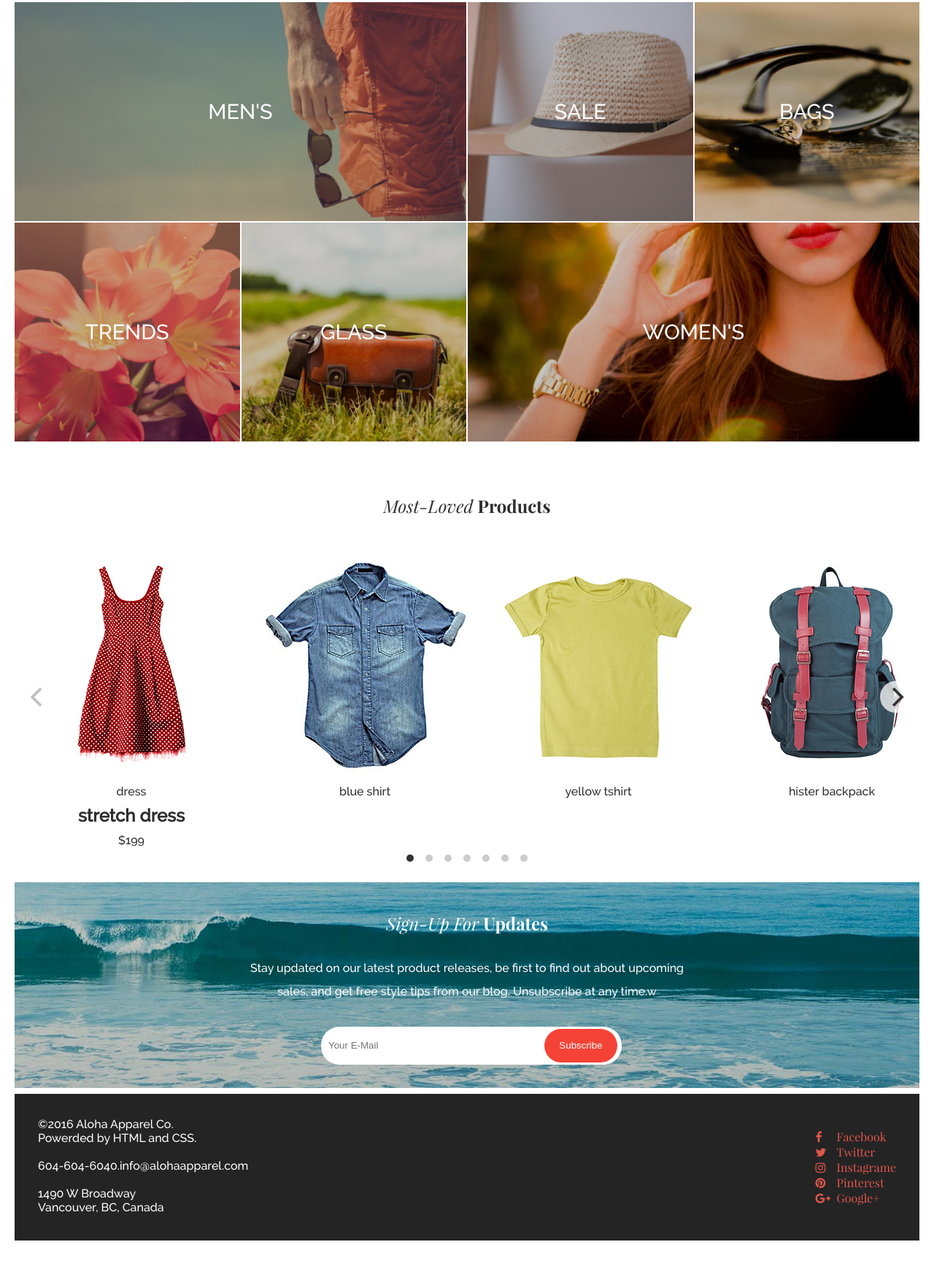
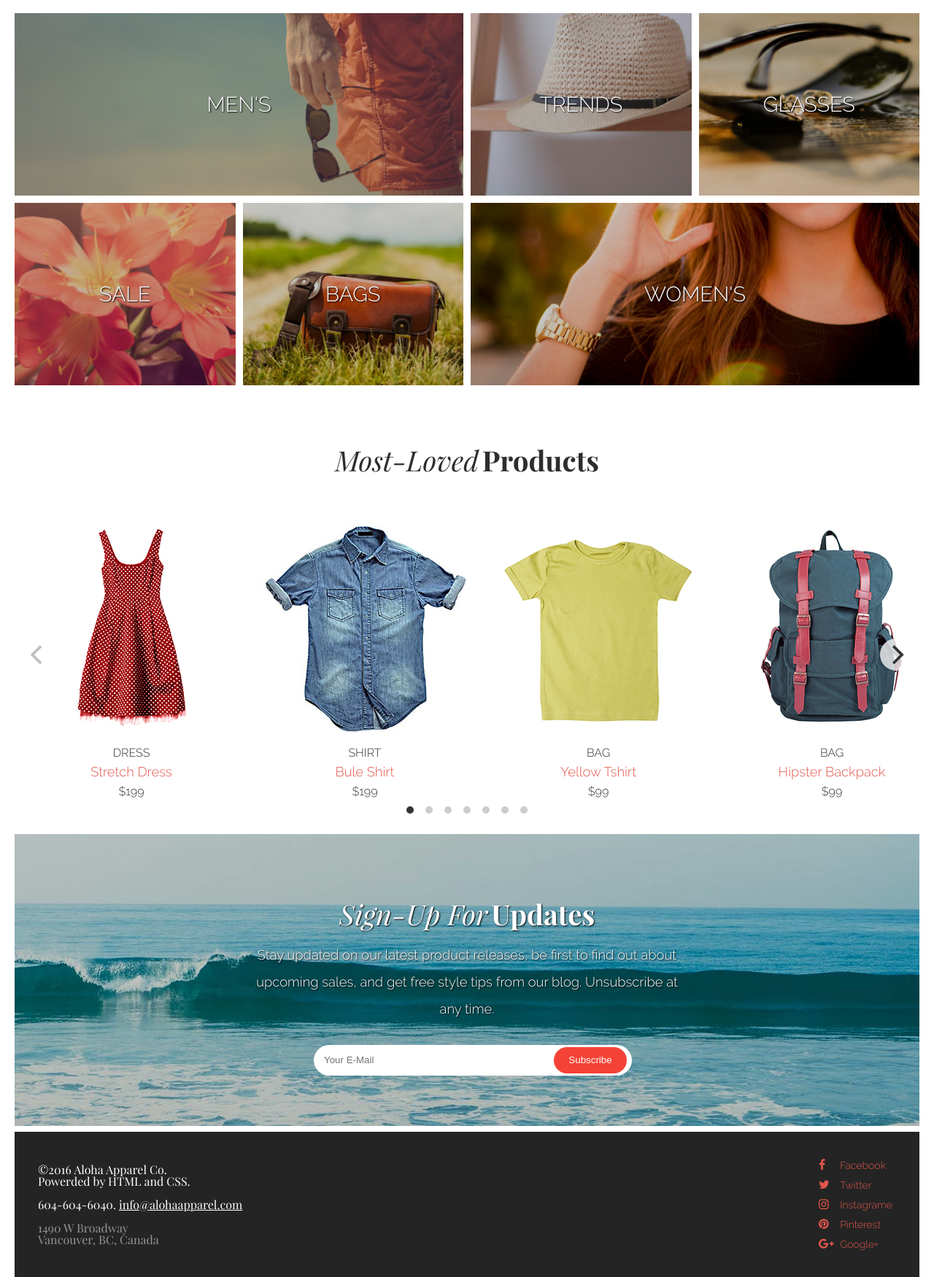
Before and after one commit to sslnyx/aloha-project, a plain HTML site: page index.html in a window 1280 px wide. Shown: the part 681-2431 px from the top of the page at 73% size. Before the commit the page ends 2381 px from the top, so only its background shows below. Drawn offline with nearby package versions, Linux system fonts and the light colour scheme.

Commit message:
edit readme, finalized text, font and links, bug fixed for button reacting on flickity, finzalized tittle and paragraph position.

```diff
--- a/fonts/stylesheet.css
+++ b/fonts/stylesheet.css
@@ -93,7 +93,7 @@ html {
     font-size: 14px;
  }
 
- .container h1 {
+ .container h1, #footer p {
     font-family: 'Playfair Display', Arial, sans-serif;
 }
 
@@ -101,6 +101,7 @@ html {
 span {
     font-family: 'Playfair Display', Arial, sans-serif;
     text-transform: capitalize;
+    font-size: 2.4rem;
   }
 
 .italic {
@@ -112,10 +113,17 @@ span {
     font-weight: bold;
 }
 
+.contact span {
+    font-family: 'Raleway', Arial, sans-serif;
+    font-size: 14px;
+}
+
+
 @media screen and (min-width: 480px) {
 html {
     font-family: 'Raleway', Arial, sans-serif;
     font-size: 16px;
+    font-weight: 300;
  }
 
 }
--- a/index.html
+++ b/index.html
@@ -6,6 +6,7 @@
   <meta name="viewport" content="width=device-width, initial-scale=1.0">
   <meta http-equiv="X-UA-Compatible" content="ie=edge">
 
+  <link rel="stylesheet" href="https://cdnjs.cloudflare.com/ajax/libs/meyer-reset/2.0/reset.min.css">
   <link rel="stylesheet" href="font-awesome/css/font-awesome.min.css">
   <link rel="stylesheet" href="fonts/stylesheet.css">
   <link rel="stylesheet" href="https://unpkg.com/flickity@2/dist/flickity.min.css">
@@ -22,13 +23,17 @@
 
     <ul>
       <li>
-        <a href="#">about</a>
+        <a href="#slogon">about</a>
       </li>
       <li>
-        <a href="#">shop</a>
+        <a href="#flexbox">shop</a>
       </li>
-      <li>featured</li>
-      <li>updates</li>
+      <li>
+        <a href="#products">featured</a>
+      </li>
+      <li>
+        <a href="#sign-up">updates</a>
+      </li>
     </ul>
 
     <div class="cart">
@@ -70,12 +75,12 @@
 
     <div class="catagories">
       <!-- flex box -->
-      <div class="item">men's</div>
-      <div class="item">sale</div>
-      <div class="item">bags</div>
-      <div class="item">trends</div>
-      <div class="item">glass</div>
-      <div class="item">women's</div>
+      <div class="item"><a class="item1" href="#">men's</a></div>
+      <div class="item"><a class="item1" href="#">trends</a></div>
+      <div class="item"><a class="item1" href="#">glasses</a></div>
+      <div class="item"><a class="item1" href="#">sale</a></div>
+      <div class="item"><a class="item1" href="#">bags</a></div>
+      <div class="item"><a class="item1" href="#">women's</a></div>
 
     </div>
 
@@ -93,33 +98,45 @@
     <div class="carousel">
       <div class="carousel-cell">
         <img src="images/checked-stretch-dress.jpg">
-        <p>dress</p>
+        <p class="icatagorie">dress</p>
         <h1>stretch dress</h1>
         <p>$199</p>
       </div>
       <div class="carousel-cell">
         <img src="images/cotton-blue-shirt.jpg">
-        <p>blue shirt</p>
+        <p class="icatagorie">shirt</p>
+        <h1>bule shirt</h1>
+        <p>$199</p>
       </div>
       <div class="carousel-cell">
         <img src="images/cotton-yellow-tshirt.jpg">
-        <p>yellow tshirt</p>
+        <p class="icatagorie">bag</p>
+        <h1>yellow tshirt</h1>
+        <p>$99</p>
       </div>
       <div class="carousel-cell">
         <img src="images/blue-hipster-backpack.jpg">
-        <p>hister backpack</p>
+        <p class="icatagorie">bag</p>
+        <h1>hipster backpack</h1>
+        <p>$99</p>
       </div>
       <div class="carousel-cell">
         <img src="images/blue-silk-dress.jpg">
-        <p>silk dress</p>
+        <p class="icatagorie">dress</p>
+        <h1>silk dress</h1>
+        <p>$99</p>
       </div>
       <div class="carousel-cell">
         <img src="images/pink-dotted-dress.jpg">
-        <p>dotted dress</p>
+        <p class="icatagorie">dress</p>
+        <h1>dotted dress</h1>
+        <p>$99</p>
       </div>
       <div class="carousel-cell">
         <img src="images/stretch-knit-dress.jpg">
-        <p>knit dress</p>
+        <p class="icatagorie">dress</p>
+        <h1>knit dress</h1>
+        <p>$99</p>
       </div>
     </div>
   </section>
@@ -133,57 +150,64 @@
         <span class="bold">Updates</span>
       </h1>
       <p>Stay updated on our latest product releases, be first to find out about upcoming sales, and get free style tips from
-        our blog. Unsubscribe at any time.w
+        our blog. Unsubscribe at any time.
       </p>
+
+
+      <div class="submitButton">
+        <form action="index.html">
+          <input class='email' type="email" placeholder="your e-mail">
+          <button class="sbutton" type="submit">Subscribe</button>
+        </form>
+      </div>
     </div>
 
-    <div class="submitButton">
-      <form action="index.html">
-        <input class='email' type="email" placeholder="your e-mail">
-        <button type="submit">Subscribe</button>
-      </form>
 
-    </div>
 
   </section>
 
   <section id="footer">
+    <div class="companyinfo">
     <p>©2016 Aloha Apparel Co.
       <br> Powerded by HTML and CSS.
       <br>
-      <br>604-604-6040.info@alohaapparel.com
+      <br>604-604-6040.
+      <a href="mailto:youremailaddress">info@alohaapparel.com</a>
       <br>
-      <br> 1490 W Broadway
-      <br>Vancouver, BC, Canada</p>
+      <div class="adress">
+      <p><br>1490 W Broadway</p>
+      <p>Vancouver, BC, Canada</p>
+      </div>
+    </div>
 
     <div class="contact">
       <ul>
         <li>
-          <a href="#">
+          <a class="contactli" href="#">
             <i class="fa fa-facebook" aria-hidden="true"></i>
             <span>facebook</span>
         </li>
         </a>
         <li>
-          <a href="#">
+          <a class="contactli" href="#">
             <i class="fa fa-twitter" aria-hidden="true"></i>
             <span>twitter</span>
         </li>
         </a>
         <li>
-          <a href="#">
+          <a class="contactli" href="#">
             <i class="fa fa-instagram" aria-hidden="true"></i>
             <span>instagrame</span>
         </li>
         </a>
         <li>
-          <a href="#">
+          <a class="contactli" href="#">
             <i class="fa fa-pinterest" aria-hidden="true"></i>
             <span>pinterest</span>
         </li>
         </a>
         <li>
-          <a href="#">
+          <a class="contactli" href="#">
             <i class="fa fa-google-plus" aria-hidden="true"></i>
             <span>google+</span>
         </li>
--- a/script.js
+++ b/script.js
@@ -48,7 +48,7 @@ $('a:link').on('click', function () {
 
 
 
-$('button').click(function (e) {
+$('.sbutton').click(function (e) {
   var sEmail = $('.email').val();
 
   //check if empty input
@@ -77,9 +77,3 @@ function validateEmail(sEmail) {
     return false;
   }
 }
-
-// $("div").on("click", "button", function(event) {
-//   // Stop the default behavior on the button click
-//   event.preventDefault();
-//   // Now perform our custom button click actions here...
-// });
--- a/style.css
+++ b/style.css
@@ -68,6 +68,7 @@ h1{
 }
 
 #slogon, .sign-up-content, #products h1{
+  font-size: 1.15rem;
   text-align: center;
   line-height: 2;
   padding: 2rem;
@@ -96,28 +97,37 @@ h1{
 
 
 .container p {
+  font-size: 1.15rem;
   text-transform: uppercase;
 }
 
 .container h1 {
+  margin-top: 15px;
+  font-size: 3rem;
+  font-weight: 200;
   text-transform: capitalize;
 }
 
 
 .item {
   text-transform: uppercase;
-  font-size: 1rem;
+  font-size: 1.5rem;
   color: white;
   display: flex;
   justify-content: center;
   align-items: center;
+  text-shadow: 1px 1px 2px black;
+}
+
+a.item1:link, a.item1:visited{
+  color: white;
 }
 
 .catagories {
   display: grid;
-  grid-gap: 2px;
+  grid-gap: 10px;
   grid-template-columns: repeat(4, 1fr);
-  grid-auto-rows: minmax(150px, auto);
+  grid-auto-rows: minmax(200px, auto);
   /* margin-bottom: 2em; */
 }
 
@@ -196,7 +206,16 @@ h1{
 
 #products .carousel-cell h1, p{
   margin: 0;
-  padding:0;
+  padding: 0;
+}
+
+#products .carousel-cell h1{
+  color: #e2574c;
+  text-transform: capitalize;
+}
+
+#products .carousel-cell .icatagorie {
+  text-transform: uppercase;
 }
 
 
@@ -211,28 +230,38 @@ h1{
   background-position: bottom;
   background-repeat: no-repeat;
   margin-bottom: 8px;
+  min-height: 400px;
+  line-height: 400px
+}
+
+.sign-up-content{
+  text-shadow: 1px 1px 2px black;
+  display: inline-block;
+  vertical-align: middle;
 }
 
 
 
 .submitButton {
-  padding-bottom: 2rem;
+  margin-top: 30px;
   display: flex;
   justify-content: center;
-  align-items: center;
+  padding: 0;
+  /* align-items: center; */
 }
 
 form {
-  width: 50%;
-  max-width: 400px;
+  min-width: 250px;
+  width: 70%;
   position: relative;
+
 }
 
 input{
   text-transform: capitalize;
-  height:50px;
+  height:40px;
   width:100%;
-  padding-left:10px;
+  padding-left:14px;
   border-radius: 25px;
   border:none;
   outline:none;
@@ -241,11 +270,11 @@ button{
   color: white;
   background-color: #f44336;
   position:absolute;
-  right: -6px;
+  right: -9px;
   top: 3px;
   border:none;
   width: 100px;
-  height:46px;
+  height:36px;
   border-radius:25px;
   outline:none;
   text-align:center;
@@ -265,19 +294,26 @@ button:hover{
   /* align-items: center; */
 }
 
+
 #footer p {
   text-align: center;
+}
+
+.adress {
+  color: #969696;
 }
 
 
 .contact ul{
   text-align: center;
   padding: 0;
+  padding-top: 14px;
 }
 
 .contact li{
   display: inline;
   padding: 1rem;
+  /* list-style: none; */
 }
 
 .contact span{
@@ -285,9 +321,9 @@ button:hover{
 }
 
 
-#footer li {
+/* #footer li {
   list-style: none;
-}
+} */
 
 
 @media screen and (min-width: 480px) {
@@ -314,6 +350,13 @@ button:hover{
     width: 300px;
     justify-content: space-between;
   }
+
+  /* .catagories {
+    display: grid;
+    grid-gap: 4px;
+    grid-template-columns: repeat(4, 1fr);
+    grid-template-rows: repeat(2, 50vmin);
+  } */
 
 
   .item:nth-child(1) {
@@ -349,6 +392,7 @@ button:hover{
   #footer {
     display: flex;
     justify-content: space-between;
+    align-items: center;
   }
 
   #footer p {
@@ -356,7 +400,9 @@ button:hover{
   }
 
   .contact ul{
+    margin: 0;
     text-align: left;
+    padding-top: 0;
   }
 
   i {
@@ -365,7 +411,7 @@ button:hover{
 
   .contact li{
     display: block;
-    padding:0;
+    padding: 5px;
   }
 
   .contact span{
@@ -373,12 +419,25 @@ button:hover{
   }
 }
 
+.companyinfo a:link{
+  color: white;
+  text-decoration: underline;
+}
+
+a.contactlis:link, a.contactli:visited{
+  color: white;
+}
+
+a.contactli:hover, a.contactli:active {
+  color: #b64036;
+}
+
 @media screen and (min-width: 600px) {
   .catagories {
     display: grid;
-    grid-gap: 2px;
+    grid-gap: 10px;
     grid-template-columns: repeat(4, 1fr);
-    grid-auto-rows: minmax(300px, auto);
+    grid-auto-rows: minmax(250px, auto);
     margin-bottom: 2em;
   }
 }
```
Also changed, not shown: README.md.
